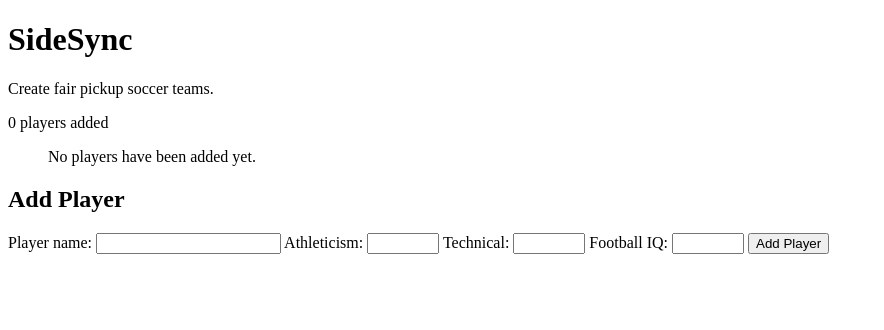
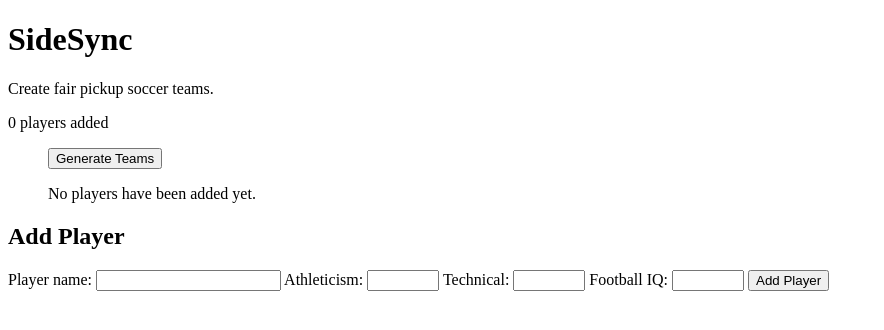
Before and after one commit to dannygirmay2007-tech/SideSync, a Flask app: page / in a window 1280 px wide. Shown: the top 330 px of the page, without its empty margins (0-884 px from the left). Run offline with Flask 3, Linux system fonts and the light colour scheme.

Commit message:
Add player selection for team generation

```diff
--- a/app.py
+++ b/app.py
@@ -93,7 +93,24 @@ def edit_player(player_id):
     )
     return redirect(url_for("home"))
 
-
+@app.route("/generate-teams",methods=["POST"])
+def generate_teams():
+    '''
+    Function is to generate teams.
+    args= none
+    return: N/A For now
+    '''
+    player_ids = request.form.getlist("player_ids")
+    if len(player_ids)<=1:
+        return "Not enough players"
+    if len(player_ids)%2!=0:
+        return "Uneven players.(Perhaps play with 1 neutral?)"
+    player_ids = [int(value) for value in player_ids]
+    selected_players = db.session.execute(
+    db.select(Player).where(Player.id.in_(player_ids))).scalars().all()
+    for player in selected_players:
+        print(player.name)
+    return "Received players"
 with app.app_context():
     '''
     creates any missing database tables based on my models.
--- a/templates/index.html
+++ b/templates/index.html
@@ -9,9 +9,10 @@
     <p>Create fair pickup soccer teams.</p>
     <p>{{ player_count}} players added</p>
     <ul>
+    <form id="team-form" method="POST" action="{{ url_for('generate_teams')}}"><button type="submit">Generate Teams</button></form>
     {% if players%}
         {% for player in players %}
-            <li>{{ player.name }}
+            <li><input type="checkbox" name="player_ids" value="{{player.id}}" form="team-form">{{ player.name }}
                 <ul>
                     <li>Athleticism: {{ player.athleticism }}</li>
                     <li>Technical: {{ player.technical }}</li>
@@ -21,6 +22,7 @@
             <a href="{{url_for('edit_player',player_id=player.id)}}">Edit</a>
             <form method="POST" action="{{ url_for('delete_player', player_id=player.id) }}">
     <button type="submit">Delete</button>
+
 </form>
         {% endfor %}
     {% else %}
@@ -39,5 +41,8 @@
             <input type = "number" id="football_iq" name="football_iq" min="1" max="10" step="0.5" required>
         <button type="submit">Add Player</button>
     </form>
+    <form method = "POST">
+
+    </form>
 </body>
 </html>
```
